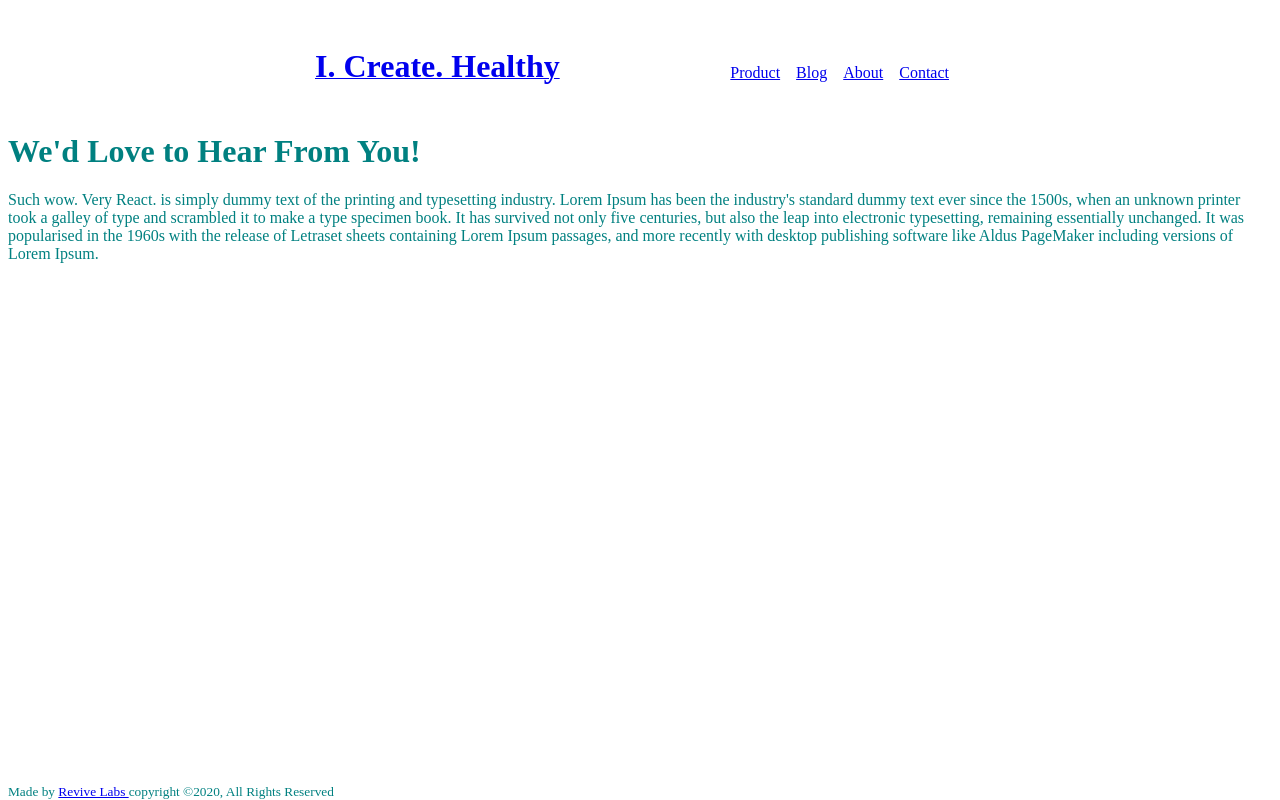
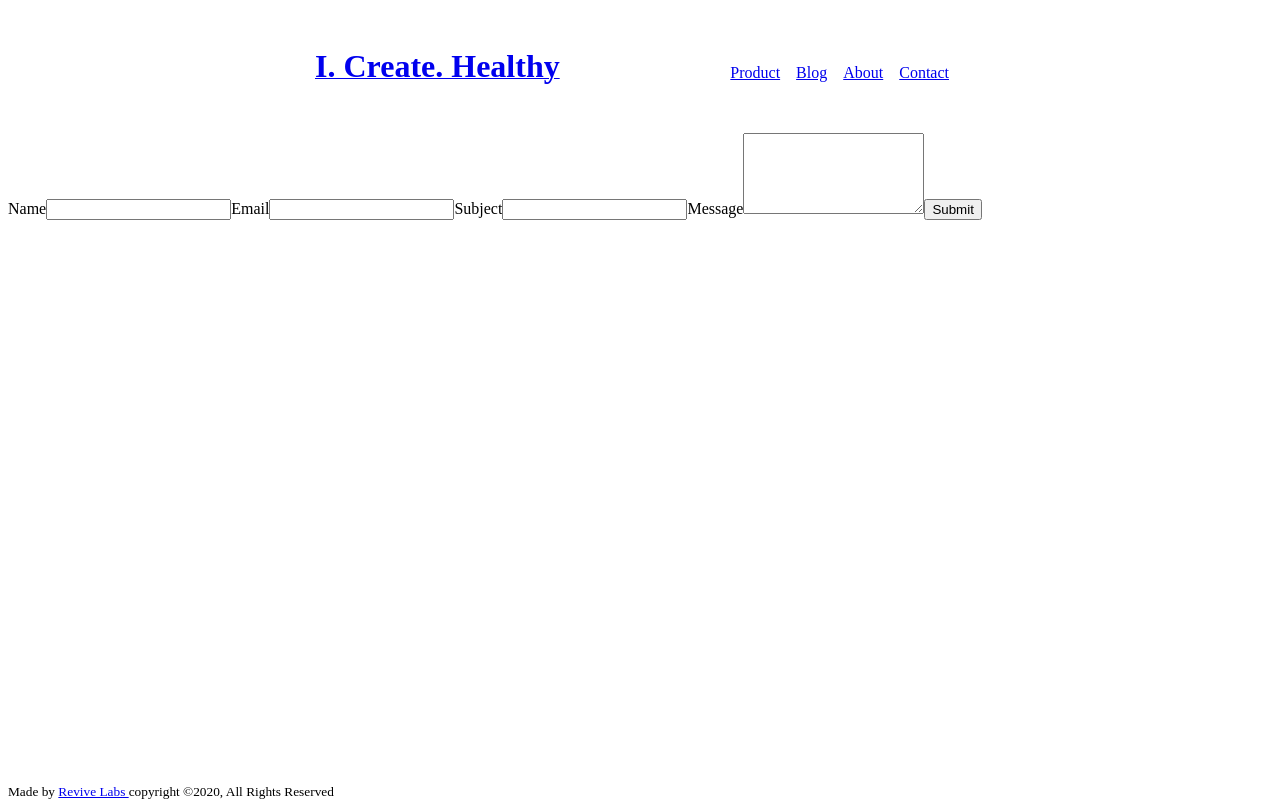
Before and after one commit to Sara-Alkhamri/icreatehealthy, a Gatsby site: page /contact in a window 1280 px wide. Built offline with nearby package versions, Linux system fonts and the light colour scheme; Gatsby itself is replaced by a stand-in of ours.

Commit message:
Contact form added using Formspree

```diff
--- a/src/pages/contact.js
+++ b/src/pages/contact.js
@@ -1,22 +1,68 @@
 import React from "react"
 import Layout from "../components/layout"
 
-export default function Contact() {
-  return (
-    <div style={{ color: `teal` }}>
-      <Layout />
-      <h1>We'd Love to Hear From You!</h1>
-      <p>
-        Such wow. Very React. is simply dummy text of the printing and
-        typesetting industry. Lorem Ipsum has been the industry's standard dummy
-        text ever since the 1500s, when an unknown printer took a galley of type
-        and scrambled it to make a type specimen book. It has survived not only
-        five centuries, but also the leap into electronic typesetting, remaining
-        essentially unchanged. It was popularised in the 1960s with the release
-        of Letraset sheets containing Lorem Ipsum passages, and more recently
-        with desktop publishing software like Aldus PageMaker including versions
-        of Lorem Ipsum.
-      </p>
-    </div>
-  )
+export default class MyForm extends React.Component {
+  constructor(props) {
+    super(props)
+    this.submitForm = this.submitForm.bind(this)
+    this.state = {
+      status: "",
+    }
+  }
+
+  render() {
+    const { status } = this.state
+    return (
+      <>
+        <Layout />
+        <form
+          onSubmit={this.submitForm}
+          action="https://formspree.io/f/mlelvvla"
+          method="POST"
+        >
+          <label>
+            Name
+            <input type="text" name="name" id="name" />
+          </label>
+          <label>
+            Email
+            <input type="email" name="email" id="email" />
+          </label>
+          <label>
+            Subject
+            <input type="text" name="subject" id="subject" />
+          </label>
+          <label>
+            Message
+            <textarea name="message" id="message" rows="5" />
+          </label>
+          {status === "SUCCESS" ? (
+            <p>Thanks! Your message has been sent</p>
+          ) : (
+            <button>Submit</button>
+          )}
+          {status === "ERROR" && <p>Ooops! There was an error.</p>}
+        </form>
+      </>
+    )
+  }
+
+  submitForm(ev) {
+    ev.preventDefault()
+    const form = ev.target
+    const data = new FormData(form)
+    const xhr = new XMLHttpRequest()
+    xhr.open(form.method, form.action)
+    xhr.setRequestHeader("Accept", "application/json")
+    xhr.onreadystatechange = () => {
+      if (xhr.readyState !== XMLHttpRequest.DONE) return
+      if (xhr.status === 200) {
+        form.reset()
+        this.setState({ status: "SUCCESS" })
+      } else {
+        this.setState({ status: "ERROR" })
+      }
+    }
+    xhr.send(data)
+  }
 }
```
